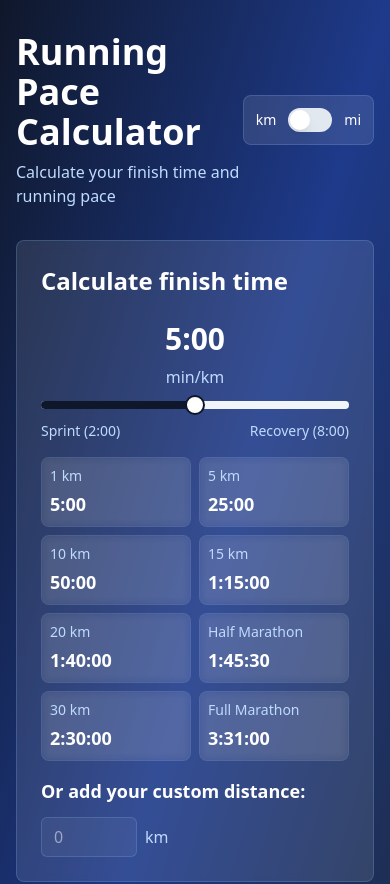
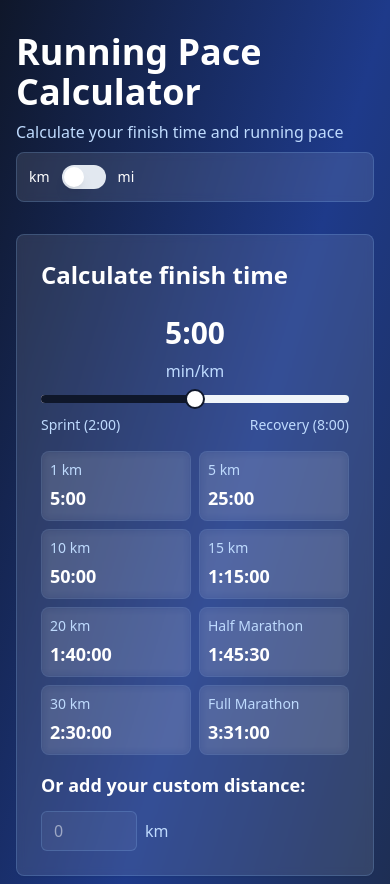
Before and after one commit to leon131930/running-pace, a React (Vite) app: page / in a window 390 px wide. Shown: the top 884 px of the page. Built offline with nearby package versions, Linux system fonts and the light colour scheme.

Commit message:
Move unit toggle on mobile
Move the km/mi switch to top align with the subheader on mobile.

```diff
--- a/src/pages/Index.tsx
+++ b/src/pages/Index.tsx
@@ -24,14 +24,18 @@ const Index = () => {
   return <div className="min-h-screen bg-gradient-to-br from-slate-900 via-blue-900 to-slate-800">
       <div className="container mx-auto px-4 py-8 max-w-4xl">
         {/* Header */}
-        <div className="flex items-center justify-between mb-8">
+        <div className="flex flex-col md:flex-row md:items-center md:justify-between mb-8">
           <div>
             <h1 className="text-4xl font-bold text-white mb-2">
               Running Pace Calculator
             </h1>
-            <p className="text-blue-200">Calculate your finish time and running pace</p>
+            <div className="flex flex-col md:flex-row md:items-center md:justify-between">
+              <p className="text-blue-200">Calculate your finish time and running pace</p>
+              <div className="mt-2 md:mt-0 md:ml-4">
+                <UnitToggle unit={unit} onUnitChange={handleUnitChange} />
+              </div>
+            </div>
           </div>
-          <UnitToggle unit={unit} onUnitChange={handleUnitChange} />
         </div>
 
         <div className="space-y-4 md:space-y-8">
```
